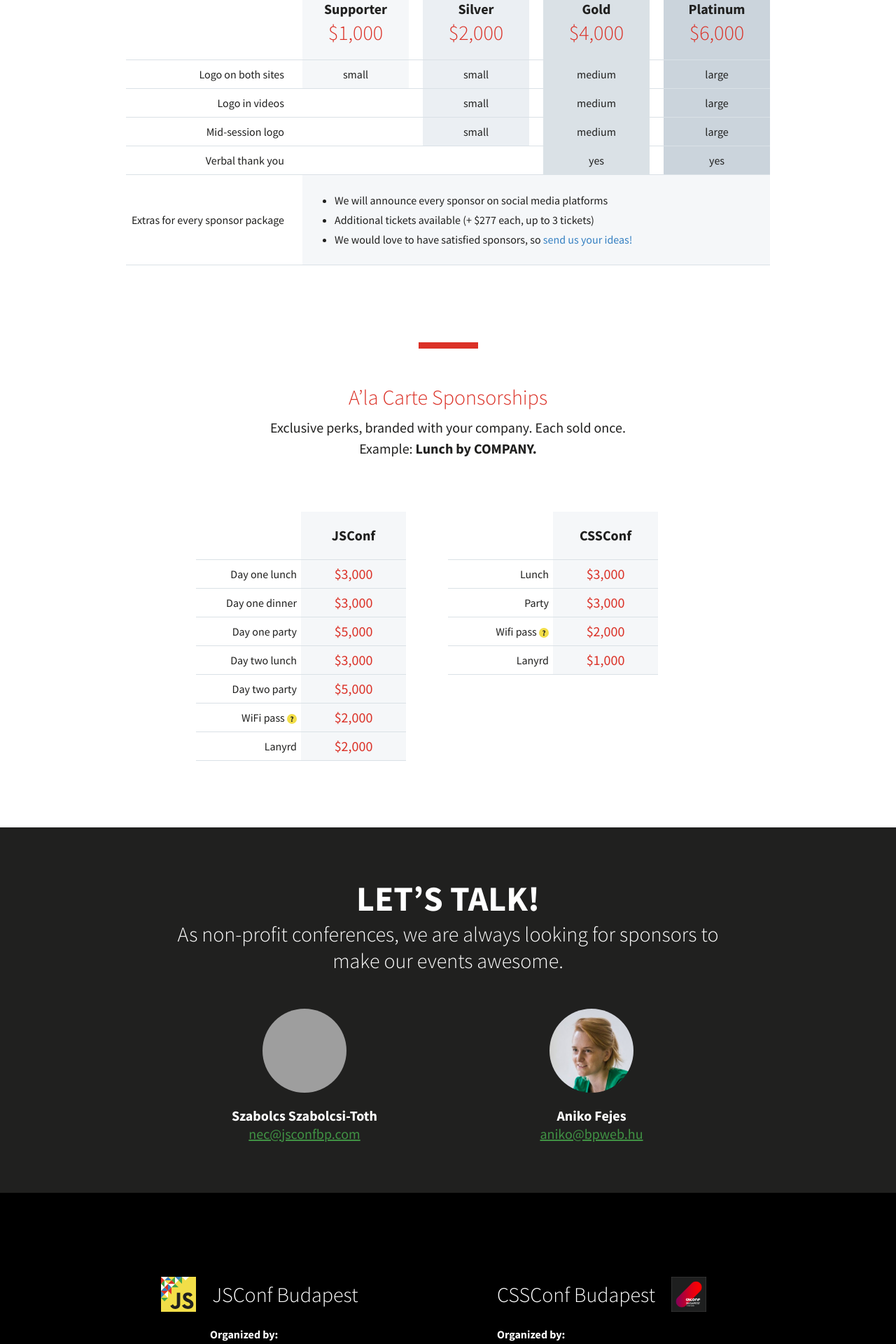
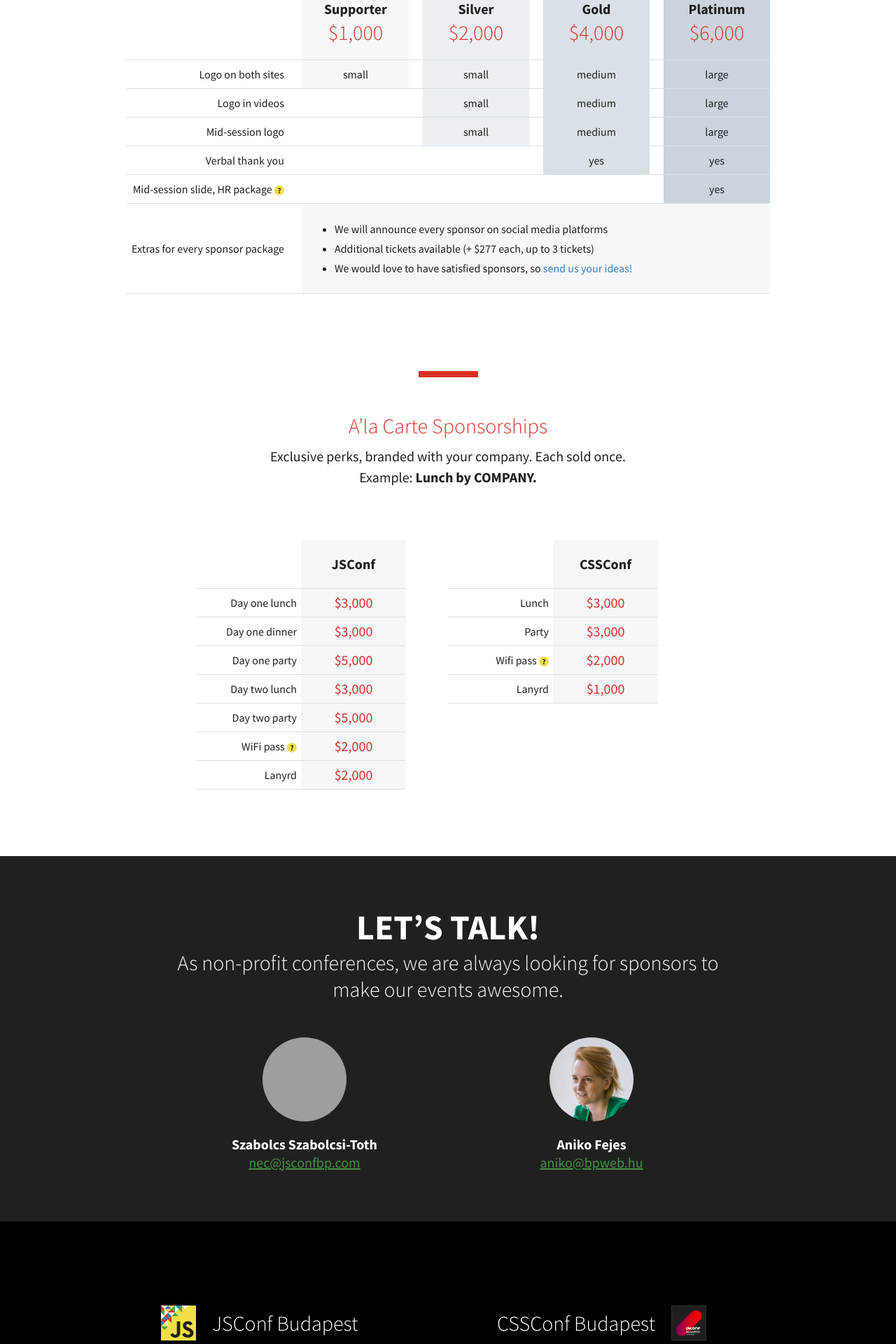
Before and after one commit to JSConfBp/2017.jsconfbp.com, a Jekyll site: the page built from sponsorship.md, in a window 1280 px wide. Shown: the part 3410-5330 px from the top of the page at 70% size. Built offline with Jekyll 4.4.1, drawn with Linux system fonts in a browser that asks for light colours; grey boxes are pictures that could not be loaded.

Commit message:
add HR package

```diff
--- a/_layouts/sponsorship.html
+++ b/_layouts/sponsorship.html
@@ -278,6 +278,23 @@
                         <th class="spacer"></th>
                         <td class="platinum">yes</td>
                     </tr>
+                      <tr>
+                        <td colspan="2">
+                            Mid-session slide, HR package
+                            <div class="question-mark">
+                                ?
+                                <div class="popover">Attendees, who are interested in direct job offers, can opt-in to a list, which you receive after the event</div>
+                            </div>
+                        </td>
+                        <th class="spacer"></th>
+                        <td></td>
+                        <td class="spacer"></td>
+                        <td></td>
+                        <th class="spacer"></th>
+                        <td></td>
+                        <th class="spacer"></th>
+                        <td class="platinum">yes</td>
+                    </tr>
 
                     {% comment %}
                     <tr>
@@ -291,17 +308,7 @@
                         <th class="spacer"></th>
                         <td class="platinum">yes</td>
                     </tr>
-                    <tr>
-                        <td colspan="2"> Mid-session slide, logo on stage on both conferences, HR</td>
-                        <th class="spacer"></th>
-                        <td></td>
-                        <td class="spacer"></td>
-                        <td></td>
-                        <th class="spacer"></th>
-                        <td></td>
-                        <th class="spacer"></th>
-                        <td class="platinum">yes</td>
-                    </tr>
+
                     {% endcomment %}
 
                     <tr>
--- a/_sass/sponsorship.scss
+++ b/_sass/sponsorship.scss
@@ -17,7 +17,8 @@
 
     .popover {
       position: absolute;
-      top: -65px;
+      top: -10px;
+      transform: translateY(-100%);
       left: 50%;
       margin-left: -65px;
       width: 100px;
```
